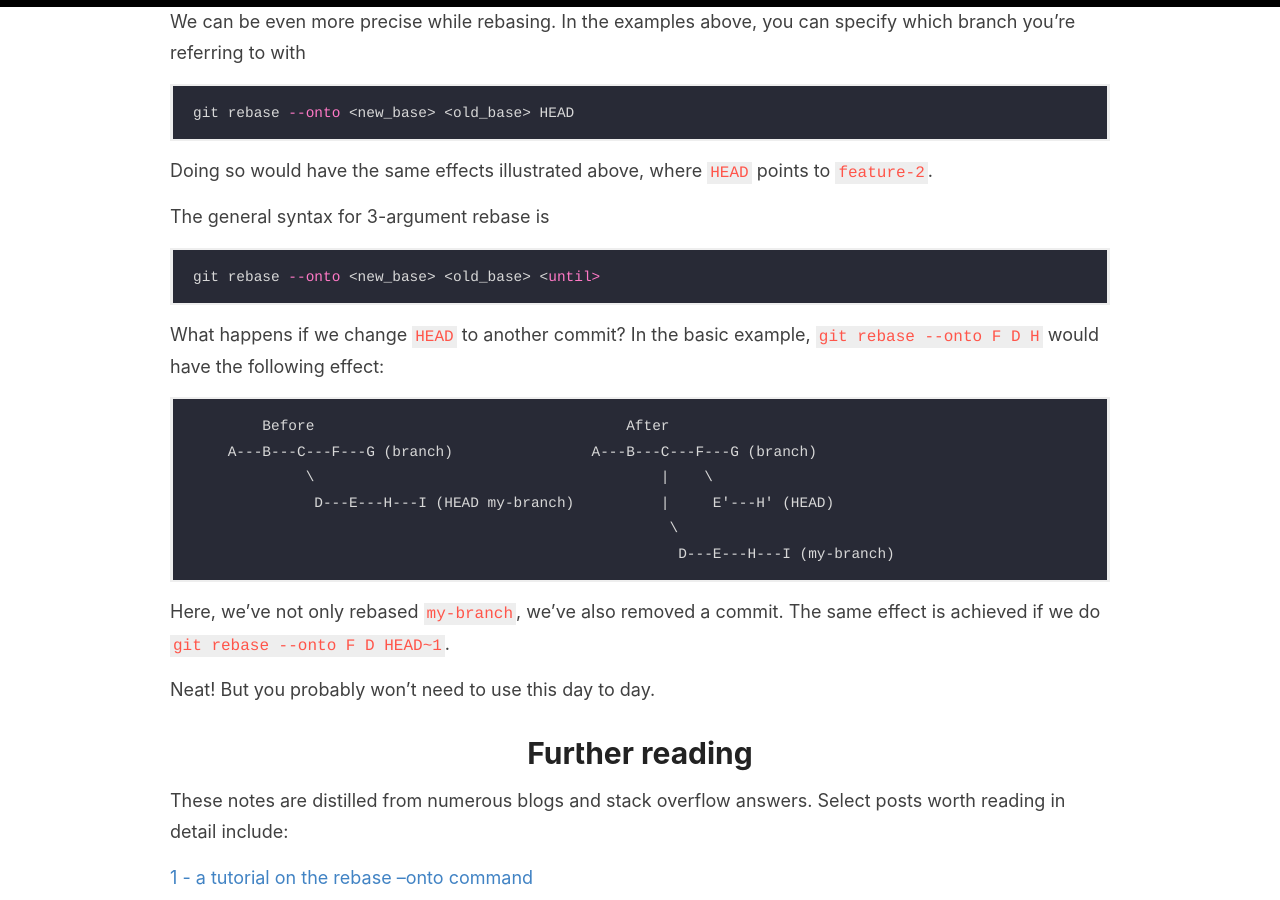
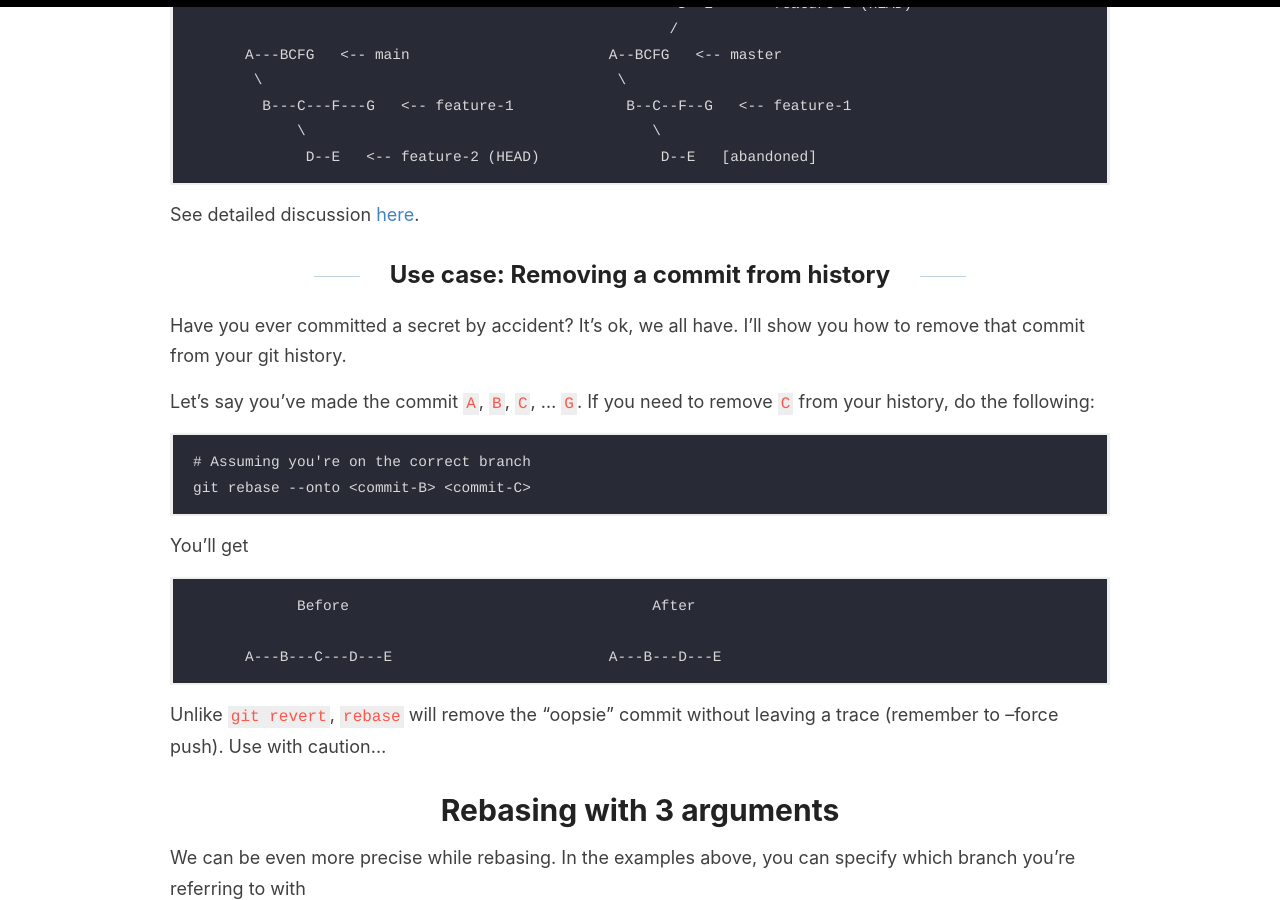
Before and after one commit to kfchou/kfchou.github.io, a Jekyll site: the page built from _posts/2025-03-21-git-rebase.md, in a window 1280 px wide and 900 px high, scrolled down 3431 px. Built offline with Jekyll 4.4.1, drawn with Linux system fonts in a browser that asks for light colours; comment, search, counter and statistics services are not loaded; some of the changed text lies outside the part shown.

Commit message:
add use case for removing commit from history

````diff
--- a/_posts/2025-03-21-git-rebase.md
+++ b/_posts/2025-03-21-git-rebase.md
@@ -4,6 +4,13 @@ title:  Maintain a tidy commit history with git rebase
 categories: [git, tutorial]
 excerpt: A closer look into `git rebase`
 ---
+- [The basic rebase](#the-basic-rebase)
+- [Rebasing with 2 arguments](#rebasing-with-2-arguments)
+  - [Use case: Dealing with squashed parent branches](#use-case-dealing-with-squashed-parent-branches)
+  - [Use case: Squashed parent brahcnes with additional commits](#use-case-squashed-parent-brahcnes-with-additional-commits)
+  - [Use case: Removing a commit from history](#use-case-removing-a-commit-from-history)
+- [Rebasing with 3 arguments](#rebasing-with-3-arguments)
+- [Further reading](#further-reading)
 
 What does a clean commit history look like? Let's take a look at a the commit history of the main branch of a repository like [Poetry](https://github.com/python-poetry/poetry/commits/main/). Two things stand out to me -- 1. Each commit is bite-sized (atomic commits); changes are limited to a few files and functionalities, and 2. each commit message succinctly describes the change made, so if anything goes wrong, devs know exactly where to look. This is not only helpful for debugging, but it also helps with automated generation of [release notes](https://github.com/python-poetry/poetry/releases/tag/2.1.1).
 
@@ -31,7 +38,7 @@ This would have the following effect:
 ```
 In git jargon, we call this "__rebase onto main__".
 
-After rebasing, you must force push your changes:
+> ⚠️ After rebasing, you must force push your changes:
 ```bash
 git push --force
 ```
@@ -108,6 +115,23 @@ Which looks like
 
 See detailed discussion [here](https://stackoverflow.com/questions/63218716/branching-off-of-squashed-branches).
 
+## Use case: Removing a commit from history
+Have you ever committed a secret by accident? It's ok, we all have. I'll show you how to remove that commit from your git history.
+
+Let's say you've made the commit `A`, `B`, `C`, ... `G`. If you need to remove `C` from your history, do the following:
+```
+# Assuming you're on the correct branch
+git rebase --onto <commit-B> <commit-C>
+```
+You'll get
+```
+            Before                                   After
+
+      A---B---C---D---E                         A---B---D---E
+```
+
+Unlike `git revert`, `rebase` will remove the "oopsie" commit without leaving a trace (remember to --force push). Use with caution...
+
 # Rebasing with 3 arguments
 We can be even more precise while rebasing. In the examples above, you can specify which branch you're referring to with
 ```bash
````
